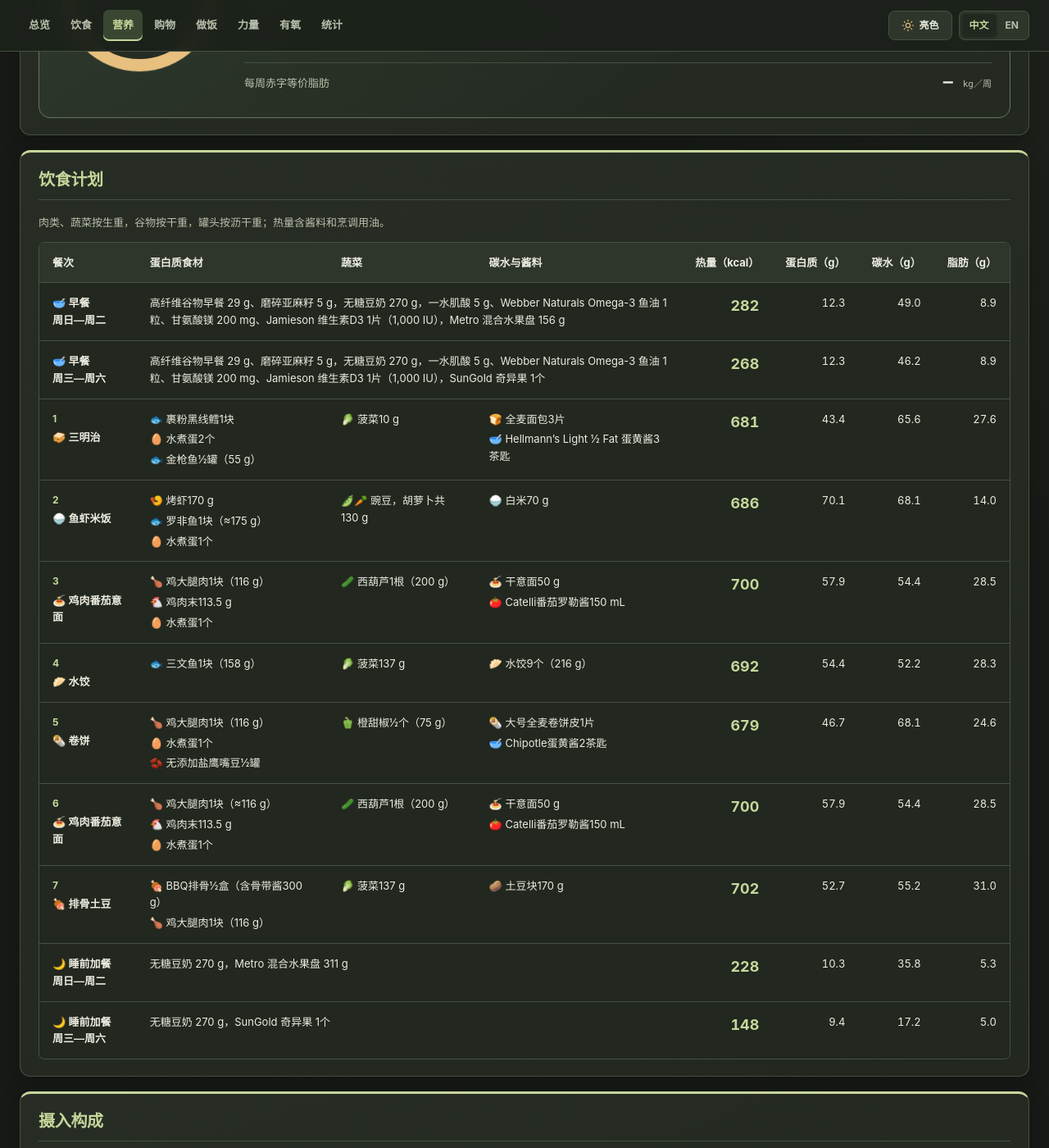
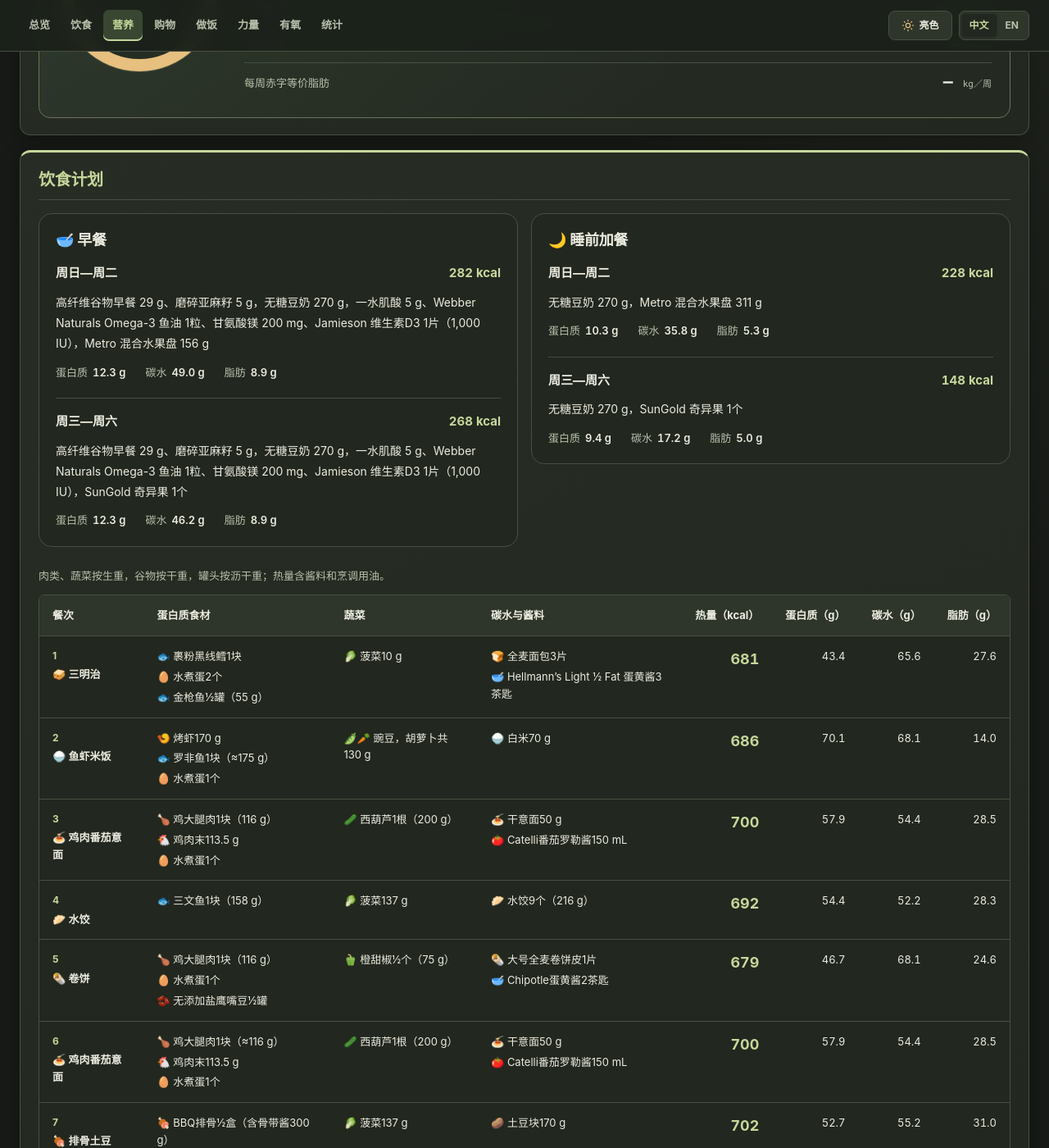
Before and after one commit to yunhaixiang/fitness, a Jekyll site: the page built from stats.md, in a window 1280 px wide and 1400 px high, scrolled down 511 px. Shown: the whole window at 82% size. Built offline with Jekyll 4.4.1, drawn with Linux system fonts in a browser that asks for light colours.

Commit message:
Separate breakfast and snack cards from main meal table

```diff
--- a/_includes/meal-plans/plan-2/nutrition-meal-summary.html
+++ b/_includes/meal-plans/plan-2/nutrition-meal-summary.html
@@ -1,10 +1,8 @@
-{% assign summary_daily_meals = site.data.meal_plan_content['plan-2'].nutrition.meals %}
 <p class="meal-summary-note" data-en="Meat and vegetables: raw weight. Grains: dry weight. Canned foods: drained weight. Calories include sauces and cooking oil.">肉类、蔬菜按生重，谷物按干重，罐头按沥干重；热量含酱料和烹调用油。</p>
 <div class="table-wrap meal-summary-scroll" tabindex="0" role="region" aria-label="饮食计划">
 <table class="meal-summary-table">
 <thead><tr><th scope="col" data-en="Meal">餐次</th><th scope="col" data-en="Protein Foods">蛋白质食材</th><th scope="col" data-en="Vegetables">蔬菜</th><th scope="col" data-en="Carbs and Sauces">碳水与酱料</th><th scope="col" class="meal-summary-numeric" data-en="Calories (kcal)">热量（kcal）</th><th scope="col" class="meal-summary-numeric" data-en="Protein (g)">蛋白质（g）</th><th scope="col" class="meal-summary-numeric" data-en="Carbs (g)">碳水（g）</th><th scope="col" class="meal-summary-numeric" data-en="Fat (g)">脂肪（g）</th></tr></thead>
 <tbody>
-{% include nutrition-daily-meals.html meals=summary_daily_meals keys="fruit_breakfast,kiwi_breakfast" %}
 <tr><th scope="row"><span class="meal-summary-number">1</span><span data-en="🌯 Wrap">🌯 卷饼</span></th><td data-en="🍗 2 Chicken Thighs (232.5 g); 🥚 2 Boiled Eggs">🍗 鸡腿2块（232.5 g）；🥚 水煮蛋2个</td><td data-en="—">—</td><td data-en="🌯 1 Large Whole-Wheat Tortilla; 🥣 1 tsp Chipotle Mayonnaise">🌯 大号全麦卷饼皮1片；🥣 Chipotle蛋黄酱1茶匙</td><td class="meal-summary-numeric">{{ site.data.meal_plan_content['plan-2'].nutrition.meals.wrap.kcal }}</td><td class="meal-summary-numeric">{{ site.data.meal_plan_content['plan-2'].nutrition.meals.wrap.protein }}</td><td class="meal-summary-numeric">{{ site.data.meal_plan_content['plan-2'].nutrition.meals.wrap.carbs }}</td><td class="meal-summary-numeric">{{ site.data.meal_plan_content['plan-2'].nutrition.meals.wrap.fat }}</td></tr>
 <tr><th scope="row"><span class="meal-summary-number">2</span><span data-en="🍚 Rice">🍚 米饭</span></th><td data-en="🍗 Ground Chicken 227 g; 🥚 2 Boiled Eggs">🍗 鸡肉末227 g；🥚 水煮蛋2个</td><td data-en="🫛🥕 Peas and Carrots 130 g">🫛🥕 豌豆，胡萝卜130 g</td><td data-en="🍚 Dry White Rice 48 g (60 mL)">🍚 白米48 g（60 mL）</td><td class="meal-summary-numeric">{{ site.data.meal_plan_content['plan-2'].nutrition.meals.rice.kcal }}</td><td class="meal-summary-numeric">{{ site.data.meal_plan_content['plan-2'].nutrition.meals.rice.protein }}</td><td class="meal-summary-numeric">{{ site.data.meal_plan_content['plan-2'].nutrition.meals.rice.carbs }}</td><td class="meal-summary-numeric">{{ site.data.meal_plan_content['plan-2'].nutrition.meals.rice.fat }}</td></tr>
 <tr><th scope="row"><span class="meal-summary-number">3</span><span data-en="🍝 Spaghetti">🍝 意面</span></th><td data-en="🍗 1 Chicken Thigh (116.25 g); 🐟 1 Salmon Fillet (160 g)">🍗 鸡腿1块（116.25 g）；🐟 三文鱼1块（160 g）</td><td data-en="🍄 Mushrooms 56.75 g">🍄 蘑菇56.75 g</td><td data-en="🍝 Dry Spaghetti 50 g; 🍅 Tomato-Basil Pasta Sauce 150 mL">🍝 干意面50 g；🍅 番茄罗勒意面酱150 mL</td><td class="meal-summary-numeric">{{ site.data.meal_plan_content['plan-2'].nutrition.meals.pasta.kcal }}</td><td class="meal-summary-numeric">{{ site.data.meal_plan_content['plan-2'].nutrition.meals.pasta.protein }}</td><td class="meal-summary-numeric">{{ site.data.meal_plan_content['plan-2'].nutrition.meals.pasta.carbs }}</td><td class="meal-summary-numeric">{{ site.data.meal_plan_content['plan-2'].nutrition.meals.pasta.fat }}</td></tr>
@@ -12,5 +10,4 @@
 <tr><th scope="row"><span class="meal-summary-number">5</span><span data-en="🍚 Rice">🍚 米饭</span></th><td data-en="🍗 Ground Chicken 227 g; 🥚 2 Boiled Eggs">🍗 鸡肉末227 g；🥚 水煮蛋2个</td><td data-en="🫛🥕 Peas and Carrots 130 g">🫛🥕 豌豆，胡萝卜130 g</td><td data-en="🍚 Dry White Rice 48 g (60 mL)">🍚 白米48 g（60 mL）</td><td class="meal-summary-numeric">{{ site.data.meal_plan_content['plan-2'].nutrition.meals.rice.kcal }}</td><td class="meal-summary-numeric">{{ site.data.meal_plan_content['plan-2'].nutrition.meals.rice.protein }}</td><td class="meal-summary-numeric">{{ site.data.meal_plan_content['plan-2'].nutrition.meals.rice.carbs }}</td><td class="meal-summary-numeric">{{ site.data.meal_plan_content['plan-2'].nutrition.meals.rice.fat }}</td></tr>
 <tr><th scope="row"><span class="meal-summary-number">6</span><span data-en="🍝 Spaghetti">🍝 意面</span></th><td data-en="🍗 1 Chicken Thigh (116.25 g); 🐟 1 Salmon Fillet (160 g)">🍗 鸡腿1块（116.25 g）；🐟 三文鱼1块（160 g）</td><td data-en="🍄 Mushrooms 56.75 g">🍄 蘑菇56.75 g</td><td data-en="🍝 Dry Spaghetti 50 g; 🍅 Tomato-Basil Pasta Sauce 150 mL">🍝 干意面50 g；🍅 番茄罗勒意面酱150 mL</td><td class="meal-summary-numeric">{{ site.data.meal_plan_content['plan-2'].nutrition.meals.pasta.kcal }}</td><td class="meal-summary-numeric">{{ site.data.meal_plan_content['plan-2'].nutrition.meals.pasta.protein }}</td><td class="meal-summary-numeric">{{ site.data.meal_plan_content['plan-2'].nutrition.meals.pasta.carbs }}</td><td class="meal-summary-numeric">{{ site.data.meal_plan_content['plan-2'].nutrition.meals.pasta.fat }}</td></tr>
 <tr><th scope="row"><span class="meal-summary-number">7</span><span data-en="🥔 Potatoes">🥔 土豆</span></th><td data-en="🍖 ¼ Box BBQ Ribs (150 g Including Bones and Sauce); 🐟 1 Salmon Fillet (160 g)">🍖 BBQ排骨¼盒（含骨带酱150 g）；🐟 三文鱼1块（160 g）</td><td data-en="🥬 Spinach 142 g; 🍄 Mushrooms 56.75 g">🥬 菠菜142 g；🍄 蘑菇56.75 g</td><td data-en="🥔 Little Potatoes 170 g">🥔 小土豆170 g</td><td class="meal-summary-numeric">{{ site.data.meal_plan_content['plan-2'].nutrition.meals.potato.kcal }}</td><td class="meal-summary-numeric">{{ site.data.meal_plan_content['plan-2'].nutrition.meals.potato.protein }}</td><td class="meal-summary-numeric">{{ site.data.meal_plan_content['plan-2'].nutrition.meals.potato.carbs }}</td><td class="meal-summary-numeric">{{ site.data.meal_plan_content['plan-2'].nutrition.meals.potato.fat }}</td></tr>
-{% include nutrition-daily-meals.html meals=summary_daily_meals keys="outside_drink" %}
 </tbody></table></div>
--- a/_includes/nutrition-daily-meals.html
+++ b/_includes/nutrition-daily-meals.html
@@ -1,21 +1,23 @@
+<article class="nutrition-routine-card">
+<h3 data-en="{{ include.title_en }}">{{ include.title }}</h3>
 {% assign daily_keys = include.keys | split: ',' %}
 {% for daily_key in daily_keys %}
 {% assign daily_meal = include.meals[daily_key] %}
 {% if daily_meal %}
-<tr class="meal-summary-daily">
-<th scope="row">
-{% if daily_key contains 'breakfast' %}<span data-en="🥣 Breakfast">🥣 早餐</span>
-{% elsif daily_key contains 'snack' %}<span data-en="🌙 Bedtime Snack">🌙 睡前加餐</span>
-{% else %}<span data-en="🥛 Between-Meal Drink">🥛 餐外饮品</span>{% endif %}
-{% if daily_key == 'outside_drink' %}<div data-en="Daily">每天</div>
-{% elsif daily_key == 'fruit_breakfast' or daily_key == 'fruit_snack' %}<div data-en="Sun–Tue">周日—周二</div>
-{% else %}<div data-en="Wed–Sat">周三—周六</div>{% endif %}
-</th>
-<td colspan="3" data-en="{{ daily_meal.foodEn | escape }}">{{ daily_meal.foodZh }}</td>
-<td class="meal-summary-calories">{{ daily_meal.kcal }}</td>
-<td class="meal-summary-numeric">{{ daily_meal.protein }}</td>
-<td class="meal-summary-numeric">{{ daily_meal.carbs }}</td>
-<td class="meal-summary-numeric">{{ daily_meal.fat }}</td>
-</tr>
+<div class="nutrition-routine-variant">
+<div class="nutrition-routine-heading">
+{% if daily_key == 'outside_drink' %}<strong data-en="Daily">每天</strong>
+{% elsif daily_key == 'fruit_breakfast' or daily_key == 'fruit_snack' %}<strong data-en="Sun–Tue">周日—周二</strong>
+{% else %}<strong data-en="Wed–Sat">周三—周六</strong>{% endif %}
+<span class="nutrition-routine-calories">{{ daily_meal.kcal }} kcal</span>
+</div>
+<p data-en="{{ daily_meal.foodEn | escape }}">{{ daily_meal.foodZh }}</p>
+<dl class="nutrition-routine-macros">
+<div><dt data-en="Protein">蛋白质</dt><dd>{{ daily_meal.protein }} g</dd></div>
+<div><dt data-en="Carbs">碳水</dt><dd>{{ daily_meal.carbs }} g</dd></div>
+<div><dt data-en="Fat">脂肪</dt><dd>{{ daily_meal.fat }} g</dd></div>
+</dl>
+</div>
 {% endif %}
 {% endfor %}
+</article>
--- a/_includes/nutrition-meal-summary.html
+++ b/_includes/nutrition-meal-summary.html
@@ -3,7 +3,6 @@
 <table class="meal-summary-table">
 <thead><tr><th scope="col" data-en="Meal">餐次</th><th scope="col" data-en="Protein Foods">蛋白质食材</th><th scope="col" data-en="Vegetables">蔬菜</th><th scope="col" data-en="Carbs and Sauces">碳水与酱料</th><th scope="col" class="meal-summary-numeric" data-en="Calories (kcal)">热量（kcal）</th><th scope="col" class="meal-summary-numeric" data-en="Protein (g)">蛋白质（g）</th><th scope="col" class="meal-summary-numeric" data-en="Carbs (g)">碳水（g）</th><th scope="col" class="meal-summary-numeric" data-en="Fat (g)">脂肪（g）</th></tr></thead>
 <tbody>
-{% include nutrition-daily-meals.html meals=site.data.meal_nutrition.meals keys="fruit_breakfast,late_fruit_breakfast" %}
 {% for key in site.data.nutrition_basis.mealKeys %}
 {% assign portion = site.data.nutrition_basis.recipes[forloop.index0] %}
 {% assign egg_whole = portion.egg | floor %}
@@ -53,6 +52,5 @@
 <td class="meal-summary-numeric">{{ site.data.meal_nutrition.meals[key].fat }}</td>
 </tr>
 {% endfor %}
-{% include nutrition-daily-meals.html meals=site.data.meal_nutrition.meals keys="fruit_snack,late_fruit_snack" %}
 </tbody></table>
 </div>
--- a/assets/site.css
+++ b/assets/site.css
@@ -781,3 +781,17 @@ html[data-theme=light] .cooking-guide-primary{color:#fff}
 .nutrient-proxy-value{font-size:11px;color:var(--text)}
 html[lang="en"] .nutrient-tier-line{grid-template-columns:72px minmax(0,1fr)}
 .nutrient-tier-track.is-pending{background:var(--track-dark);opacity:.5}
+
+/* Breakfast and snacks have their own format beside the seven-meal table. */
+.nutrition-routine-grid{display:grid;grid-template-columns:repeat(2,minmax(0,1fr));gap:16px;margin-bottom:24px;align-items:start}
+.nutrition-routine-card{padding:20px;border:1px solid var(--line);border-radius:16px;background:var(--surface);min-width:0}
+.nutrition-routine-card h3{margin:0 0 16px;font-size:18px}
+.nutrition-routine-variant+.nutrition-routine-variant{margin-top:20px;padding-top:16px;border-top:1px solid var(--line)}
+.nutrition-routine-heading{display:flex;flex-wrap:wrap;align-items:baseline;justify-content:space-between;gap:8px}
+.nutrition-routine-calories{color:var(--accent);font-weight:700;font-variant-numeric:tabular-nums}
+.nutrition-routine-variant p{margin:10px 0 12px;font-size:14px;line-height:1.8;overflow-wrap:anywhere}
+.nutrition-routine-macros{display:flex;flex-wrap:wrap;gap:12px 24px;margin:0;font-size:13px}
+.nutrition-routine-macros div{display:flex;gap:6px}
+.nutrition-routine-macros dt{color:var(--muted)}
+.nutrition-routine-macros dd{margin:0;font-weight:600;font-variant-numeric:tabular-nums}
+@media(max-width:640px){.nutrition-routine-grid{grid-template-columns:1fr}.nutrition-routine-card{padding:16px}}
--- a/stats.md
+++ b/stats.md
@@ -32,6 +32,12 @@ nutrition: true
 
 
 <h2 id="half-week-meals" data-en="Meal Plan">饮食计划</h2>
+
+{% assign summary_daily_meals = site.data.meal_nutrition.meals %}
+<div class="nutrition-routine-grid">
+{% include nutrition-daily-meals.html meals=summary_daily_meals keys="fruit_breakfast,late_fruit_breakfast" title="🥣 早餐" title_en="🥣 Breakfast" %}
+{% include nutrition-daily-meals.html meals=summary_daily_meals keys="fruit_snack,late_fruit_snack" title="🌙 睡前加餐" title_en="🌙 Bedtime Snack" %}
+</div>
 
 {% include nutrition-meal-summary.html %}
 
```
Also changed, not shown: plans/plan-2/stats.md (+6 -0 lines).
